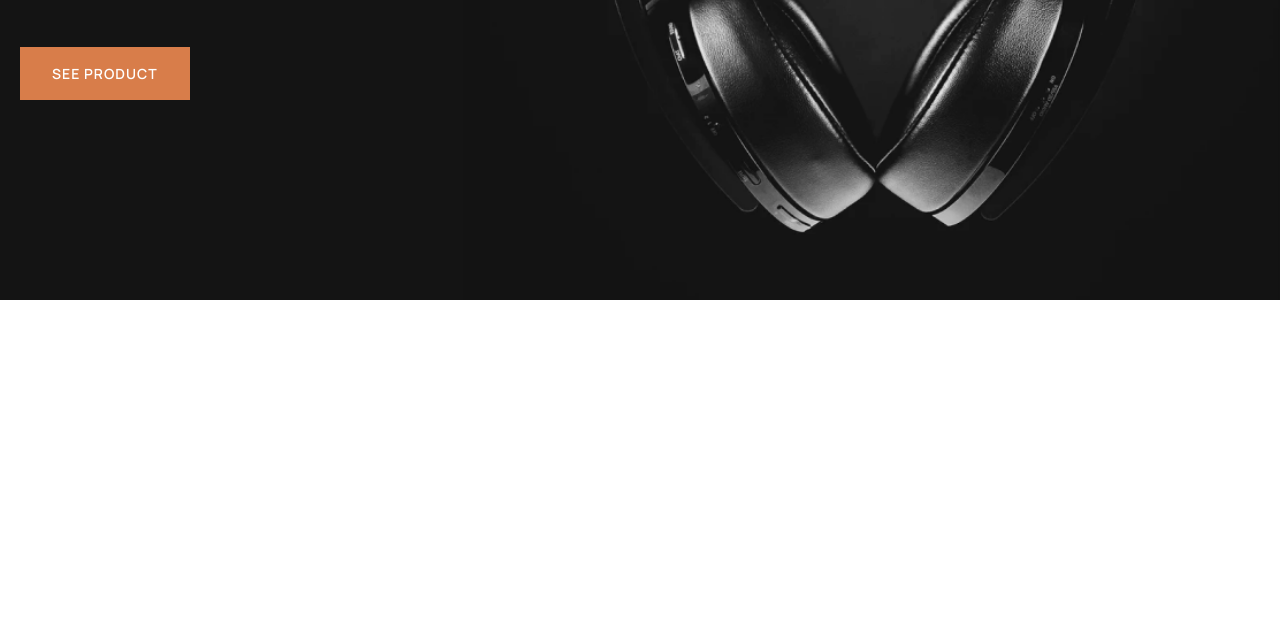
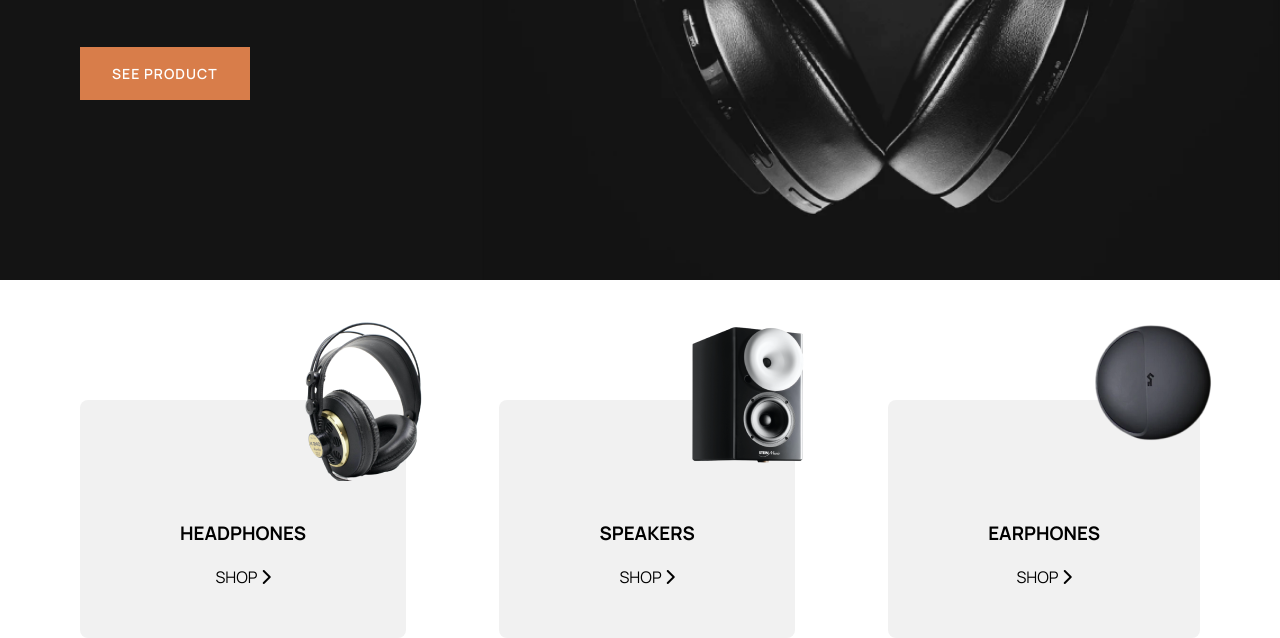
Before and after one commit to THEGOAT-cr7/audiophile, a plain HTML site: page index.html in a window 1280 px wide. Shown: the part 539-1177 px from the top of the page. Before the commit the page ends 839 px from the top, so only its background shows below. Drawn offline with Linux system fonts and the light colour scheme.

Commit message:
first commit

```diff
--- a/index.html
+++ b/index.html
@@ -45,5 +45,24 @@
         </div>
       </div>
     </header>
+    <main>
+      <div class="main container">
+        <div class="ctg">
+          <img src="./src/images/ctg-1.png" class="headphones" alt="">
+          <h3>HEADPHONES</h3>
+          <p>SHOP <i class="fa-solid fa-chevron-right"></i></p>
+        </div>
+        <div class="ctg">
+          <img src="./src/images/ctg-2.png" class="speakers" alt="">
+          <h3>SPEAKERS</h3>
+          <p>SHOP <i class="fa-solid fa-chevron-right"></i></p>
+        </div>
+        <div class="ctg">
+          <img src="./src/images/ctg-3.png" class="earphones" alt="">
+          <h3>EARPHONES</h3>
+          <p>SHOP <i class="fa-solid fa-chevron-right"></i></p>
+        </div>
+      </div>
+    </main>
   </body>
 </html>
--- a/src/css/style.css
+++ b/src/css/style.css
@@ -2,7 +2,9 @@
 
 .container {
   max-width: 1280px;
-  padding: 20px;
+  padding-top: 20px;
+  padding-left: 80px;
+  padding-right: 80px;
   margin: auto;
 }
 .btn {
@@ -108,3 +110,39 @@ ol {
   background: transparent;
   color: var(--primary);
 }
+
+.main{
+  padding-top: 120px;
+  display: flex;
+  align-items: center;
+  justify-content: space-between;
+  width: 100%;
+}
+.main .ctg{
+  background-color: var(--lighter);
+  border-radius: 8px;
+  text-align: center;
+
+}
+.main img{
+  position: absolute;
+  top: 860px;
+}
+.headphones{
+  position: absolute;
+  left: 300px;
+}
+.speakers{
+  position: absolute;
+  left: 685px;
+}
+.earphones{
+  position: absolute;
+  left: 1090px;
+}
+.main .ctg{
+  padding: 120px 100px 50px;
+}
+.main .ctg h3{
+  padding-bottom: 20px;
+}
```
